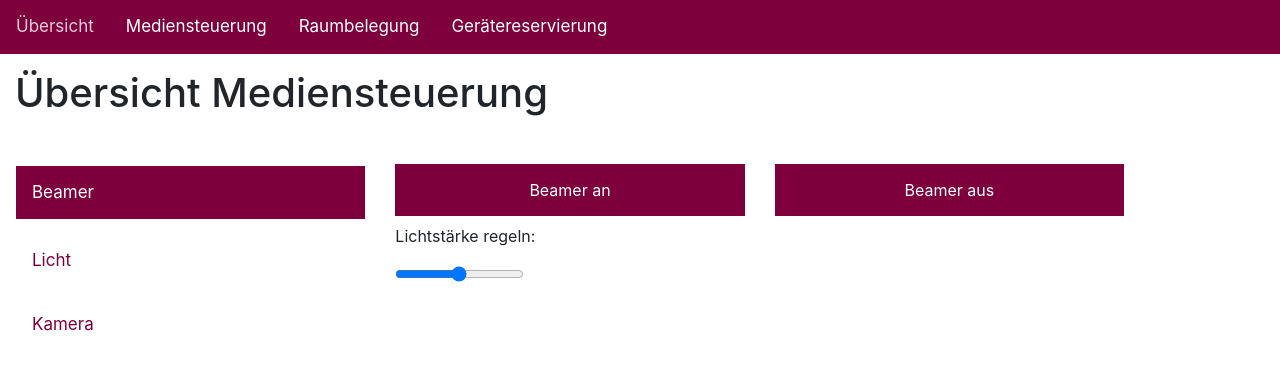
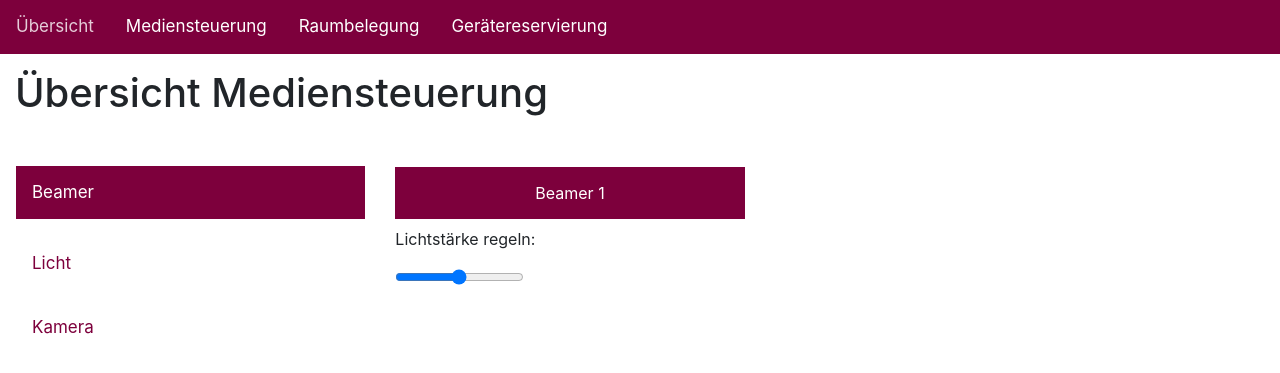
Before and after one commit to PDA-UR/roomware, a Django app: template templates/media.html in a window 1280 px wide. Shown: the top 373 px of the page. Run offline with Django 3.2, Linux system fonts and the light colour scheme; the template is opened without the code that fills it, so the values that code supplies are empty; some libraries are stand-ins or nearby versions.

Commit message:
power strip on and off, only one beamer button

```diff
--- a/static/css/layout.css
+++ b/static/css/layout.css
@@ -68,6 +68,16 @@ nav.navbar.navbar-expand-lg.navbar-expand-sm.navbar-expand-md.navbar-light.bg-li
     background-color: #fff;
     width: auto;
 
+}
+
+#beamerBtn {
+	background-color: #7D003C;
+	padding: 14px 16px;
+	margin-top: 11px;
+	color: white;
+    border: none;
+    cursor: pointer;
+    width: 100%;
 }
 
 .sidenav a {
--- a/templates/media.html
+++ b/templates/media.html
@@ -30,7 +30,7 @@
 
     <div class="container container-light">
   	<div class="row">
-    <div class="col">
+    	<div class="col-4">
         	<div class="sidenav" id="mySidenav">
           	<a href="#licht" class="active">Beamer</a>
           	<a href="javascript:void(0);" class="icon" onclick="myFunction()">
@@ -39,10 +39,7 @@
         	</div>
    		</div>
 		<div class="col-4">
-        <a class ="beamer_on" href="{% url 'beamer_on' %}"><button id= "onBtn" type="button">Beamer an</button></a>
-    </div>
-    <div class="col">
-        <a class ="beamer_off" href="{% url 'beamer_off' %}"><button id= "offBtn" type="button">Beamer aus</button></a>
+		<a class="beamer" href="{% url 'beamer' %}"><button id="beamerBtn" type="button">Beamer 1</button></a>
 		</div>
     </div>
   	<div class="row">
@@ -53,13 +50,11 @@
             	<i class="fa fa-bars"></i>
           	</a>
         	</div>
-
     	</div>
       	<div class="col-6">
         	<div class="slidecontainer">
           	<p>Lichtstärke regeln:</p>
           	<input type="range" min="1" max="100" value="50">
-
         	</div>
       	</div>
     </div>
```
Also changed, not shown: urls.py (+4 -3 lines), views.py (+4 -8 lines), 3 other files. Lines whose indentation alone changed are shown as unchanged.
